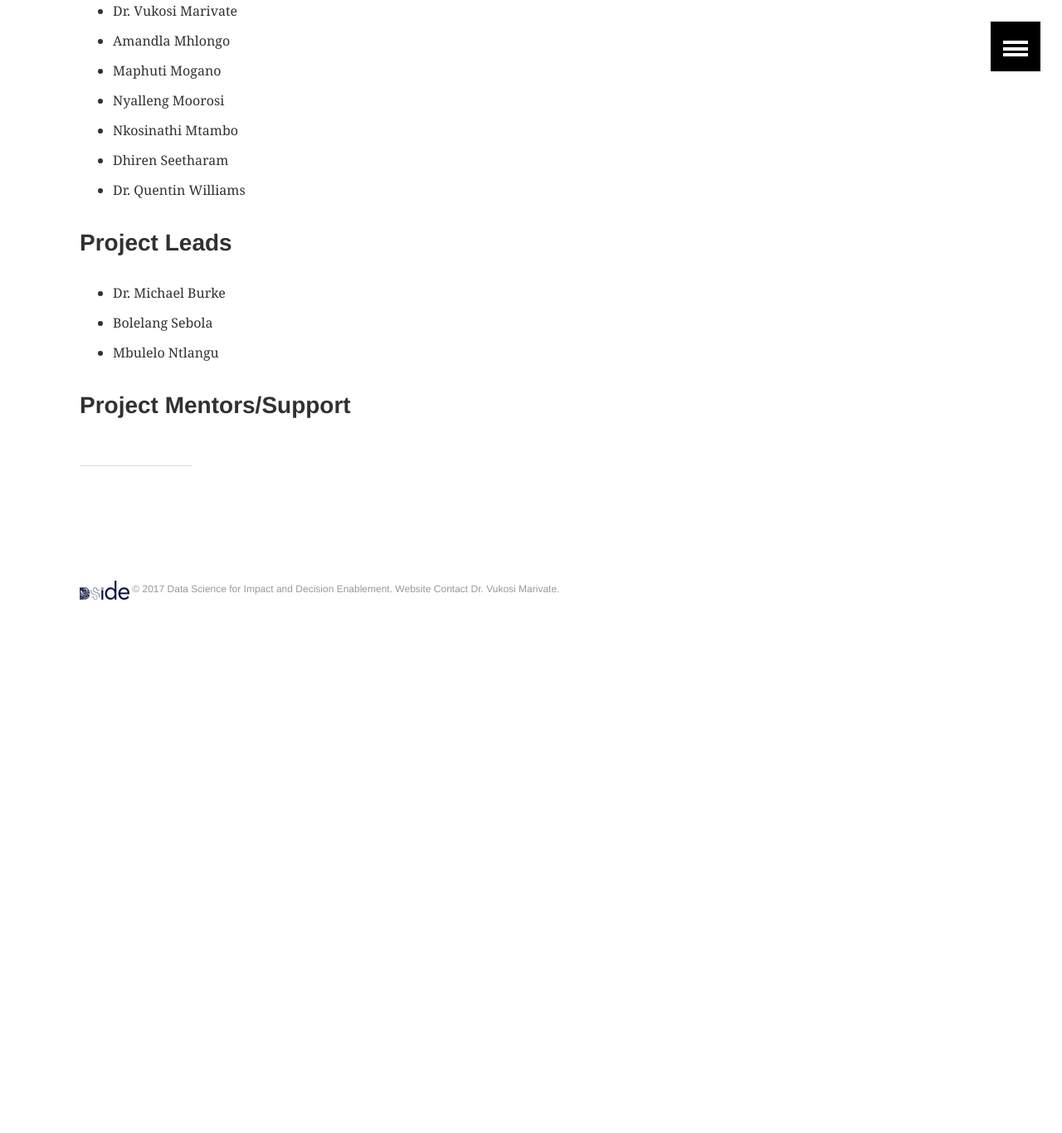
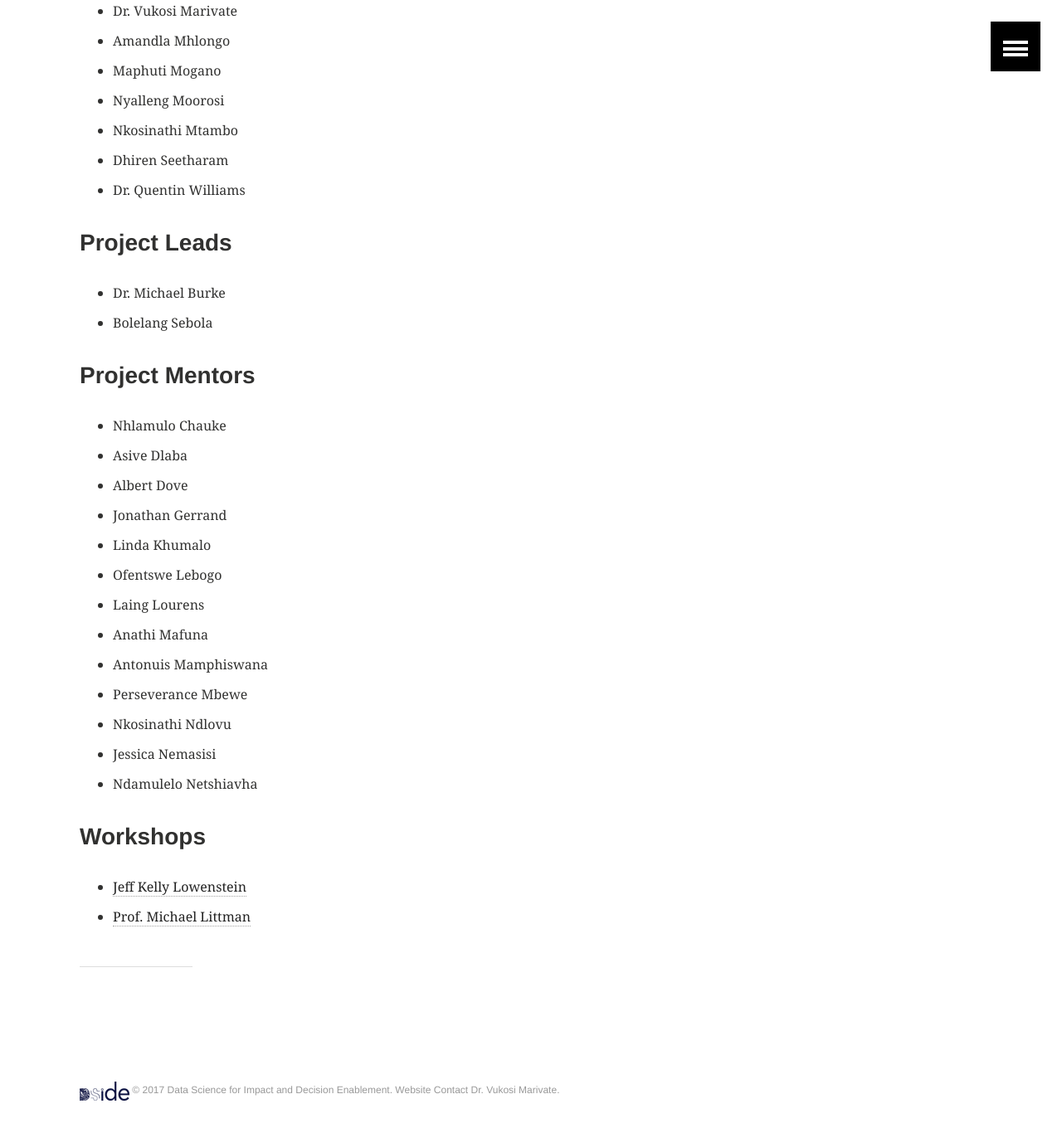
Before and after one commit to DSIDEWeb/dsideweb.github.io, a Jekyll site: the page built from people/2016-2017/index.md, in a window 1280 px wide and 1400 px high, scrolled down 2863 px. Shown: the top 1366 px of the window at 83% size. Built offline with Jekyll 4.4.1, drawn with Linux system fonts in a browser that asks for light colours; before the commit the page ends 3659 px from its top, so only the background shows below that.

Commit message:
Updated 2016/2017 people.

```diff
--- a/people/2016-2017/index.md
+++ b/people/2016-2017/index.md
@@ -83,6 +83,24 @@ ads: false
 
 * Dr. Michael Burke
 * Bolelang Sebola
-* Mbulelo Ntlangu
 
-### Project Mentors/Support
+### Project Mentors
+
+* Nhlamulo Chauke
+* Asive Dlaba
+* Albert Dove
+* Jonathan Gerrand
+* Linda Khumalo
+* Ofentswe Lebogo
+* Laing Lourens
+* Anathi Mafuna
+* Antonuis Mamphiswana
+* Perseverance Mbewe
+* Nkosinathi Ndlovu
+* Jessica Nemasisi
+* Ndamulelo Netshiavha
+
+### Workshops
+
+* [Jeff Kelly Lowenstein](https://kellylowenstein.wordpress.com/)
+* [Prof. Michael Littman](http://cs.brown.edu/~mlittman/)
```
Also changed, not shown: _posts/articles/2017-01-31-marang.md (+0 -2 lines), _posts/articles/2017-01-31-project-coast-cam.md (+1 -2 lines), _posts/articles/2017-01-31-project-motheo.md (+1 -1 lines).
